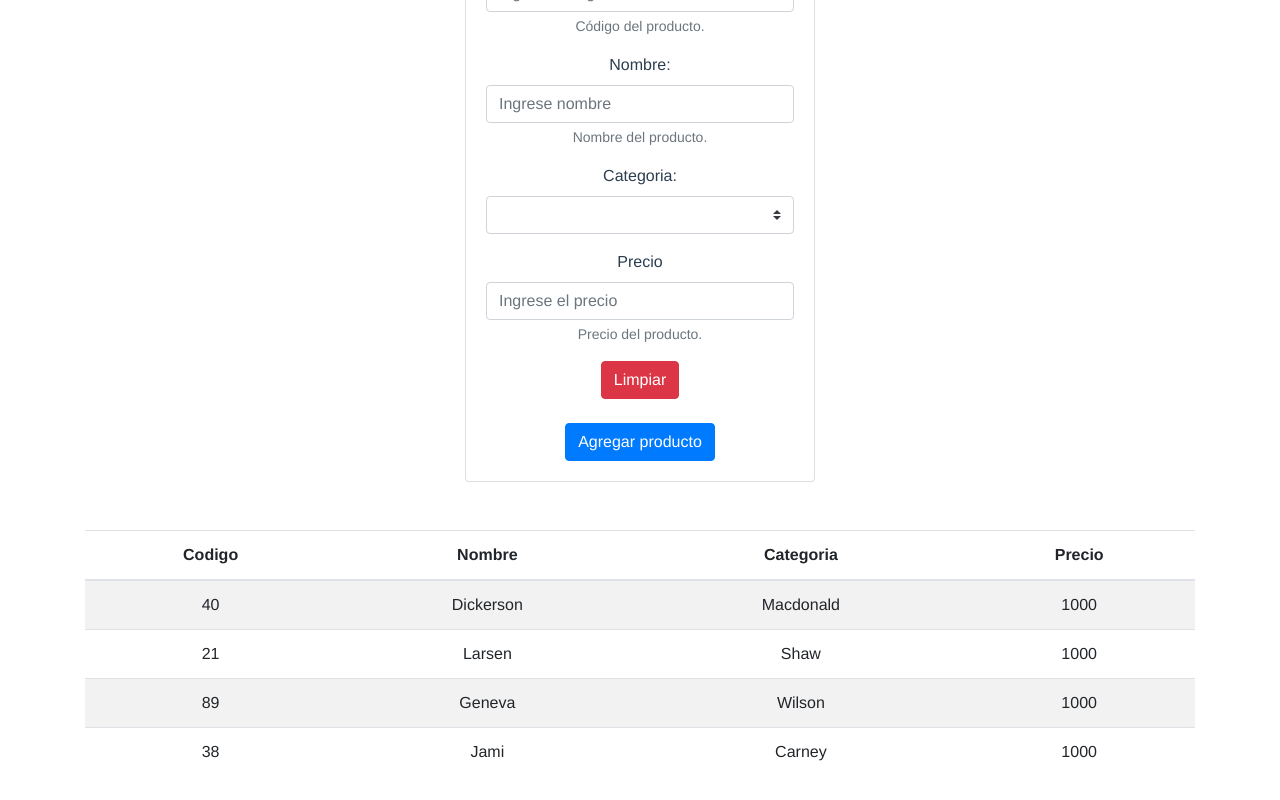
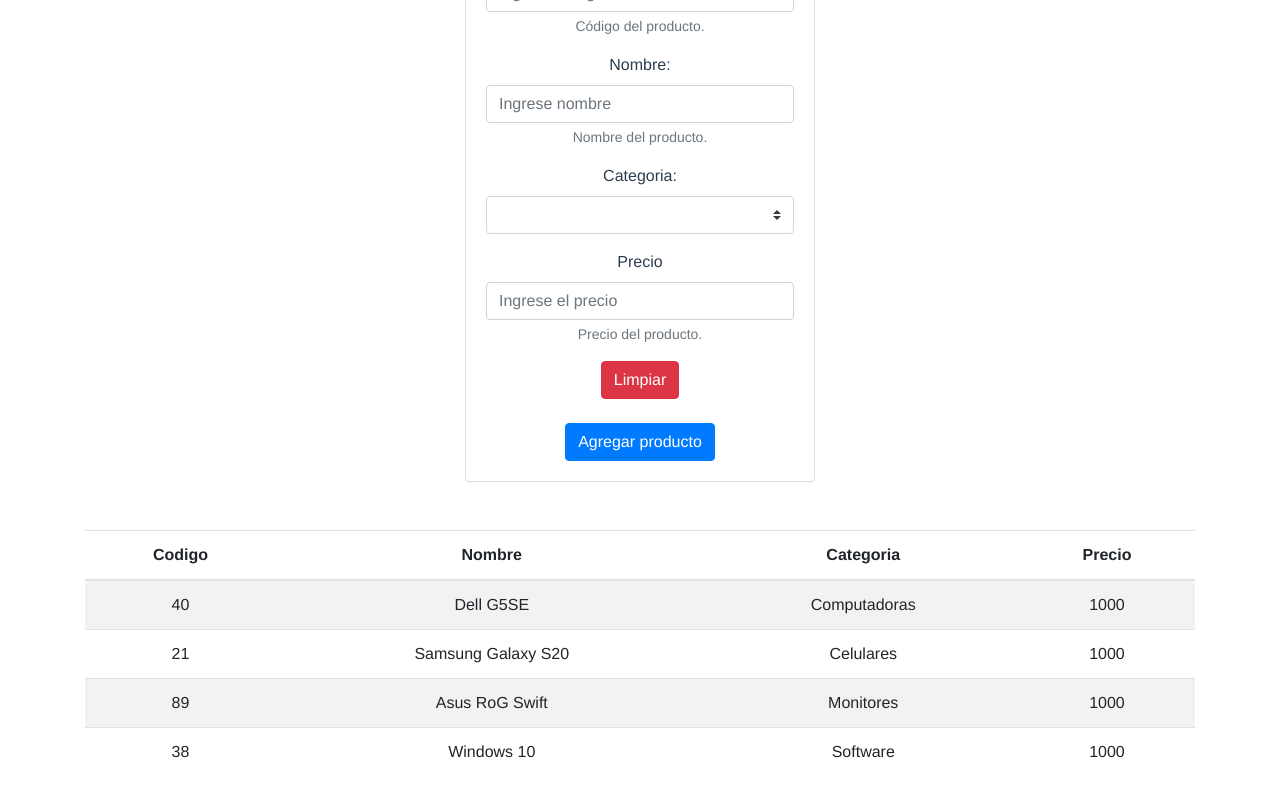
Before and after one commit to medinajose1502/front, a Vue app: page / in a window 1280 px wide. Shown: the part 566-1366 px from the top of the page. Built offline with nearby package versions, Linux system fonts and the light colour scheme.

Commit message:
tabla que tiene sentido

```diff
--- a/src/components/Tabla.vue
+++ b/src/components/Tabla.vue
@@ -14,10 +14,10 @@
     data() {
       return {
         items: [
-          { codigo: 40, nombre: 'Dickerson', categoria: 'Macdonald', precio: 1000},
-          { codigo: 21, nombre: 'Larsen', categoria: 'Shaw', precio: 1000},
-          { codigo: 89, nombre: 'Geneva', categoria: 'Wilson', precio: 1000},
-          { codigo: 38, nombre: 'Jami', categoria: 'Carney', precio: 1000}
+          { codigo: 40, nombre: 'Dell G5SE', categoria: 'Computadoras', precio: 1000},
+          { codigo: 21, nombre: 'Samsung Galaxy S20', categoria: 'Celulares', precio: 1000},
+          { codigo: 89, nombre: 'Asus RoG Swift', categoria: 'Monitores', precio: 1000},
+          { codigo: 38, nombre: 'Windows 10', categoria: 'Software', precio: 1000}
         ]
       }
     }
```
